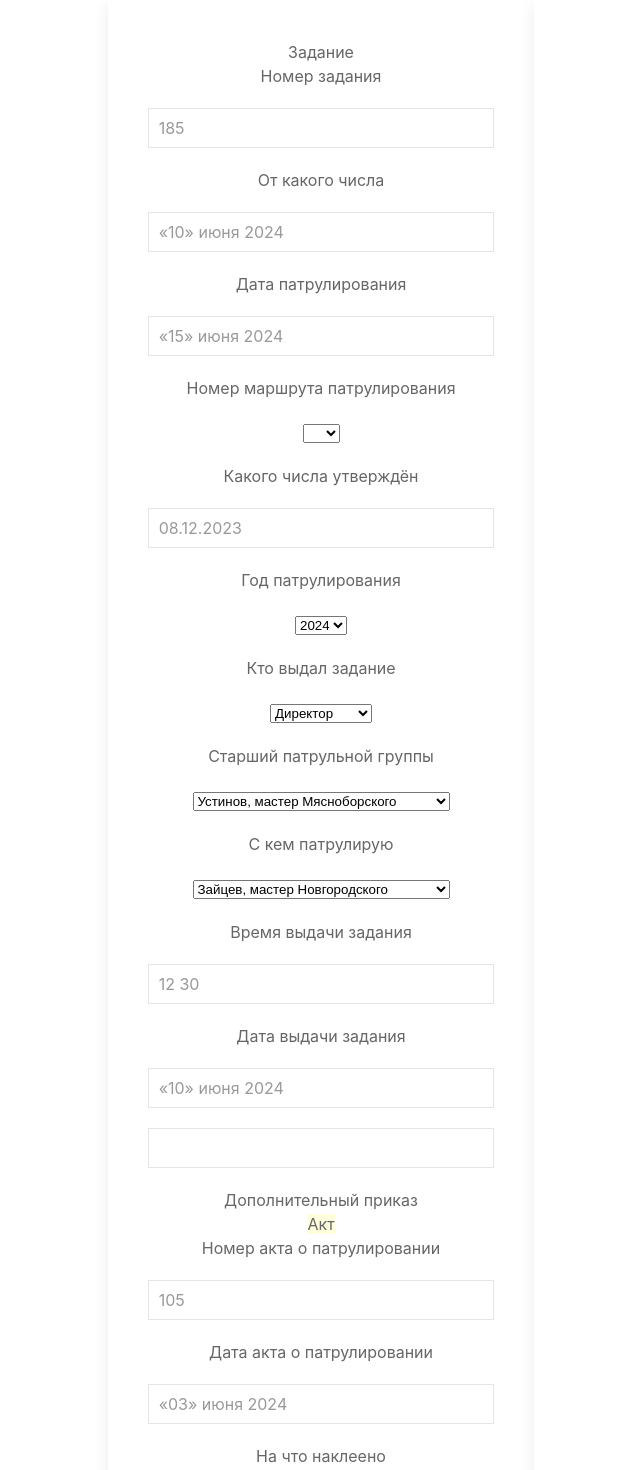
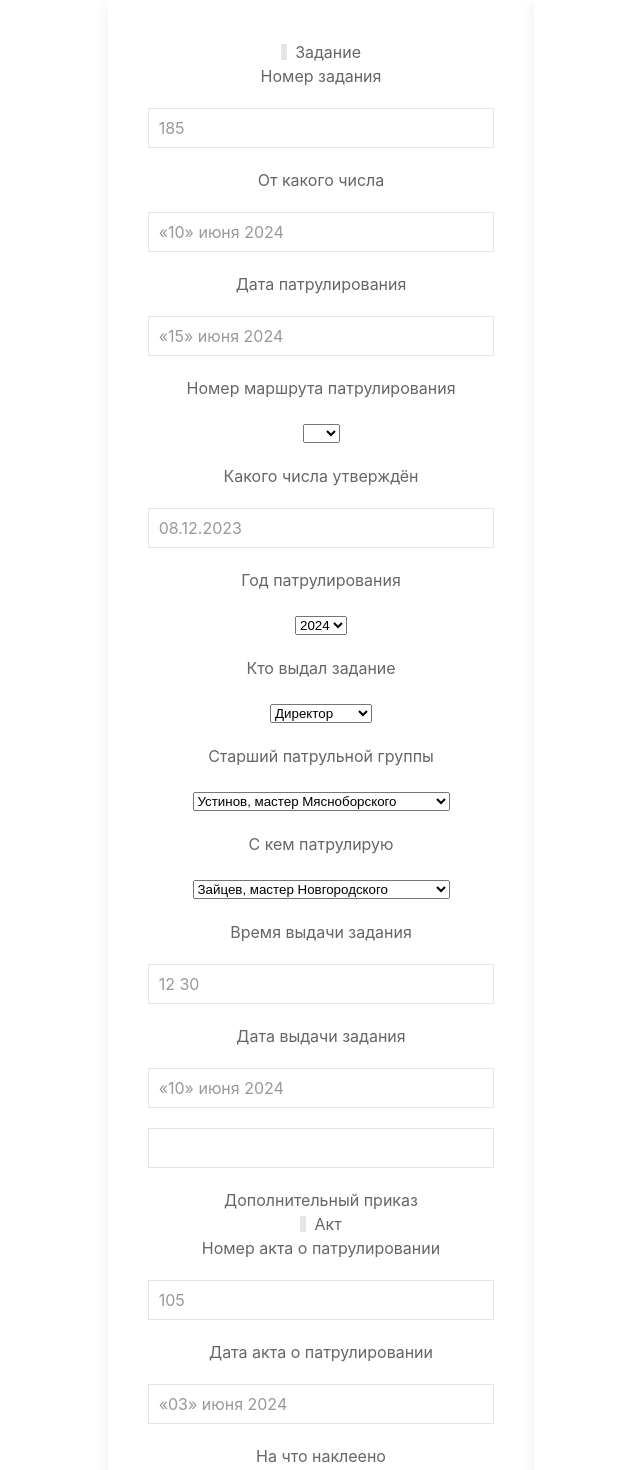
Before and after one commit to mianger22/glodocsy_core, a React (Create React App) app: page / in a window 1280 px wide. Shown: the top 1470 px of the page, without its empty margins (319-959 px from the left). Built offline with nearby package versions, Linux system fonts and the light colour scheme.

Commit message:
Improved the appearance of headlines

```diff
--- a/src/Products/document_generator/Document_generator.jsx
+++ b/src/Products/document_generator/Document_generator.jsx
@@ -35,7 +35,7 @@ const Document_generator = () => (
         /* and other goodies */
       }) => (
         <form onSubmit={handleSubmit}>
-            <div>Задание</div>
+            <div className='uk-heading-bullet'>Задание</div>
             <div className="mb-4">
                 <label className="input-label" for="Patrol_task_number" style={{color: "rgb(167, 150, 0);"}}>Номер задания</label>
 
@@ -268,7 +268,7 @@ const Document_generator = () => (
 
             {/* ---------------------------------------------------------------------------------------------------- */}
 
-            <div class="form-title text-indigo-600 text-sm mt-4 mb-4"><ins>Акт</ins></div>
+            <div className="uk-heading-bullet">Акт</div>
 
             <div className="mb-4">
                 <label className="input-label" for="Number_patrol_act" style={{color: "rgb(167, 150, 0);"}}>Номер акта о патрулировании</label>
```
